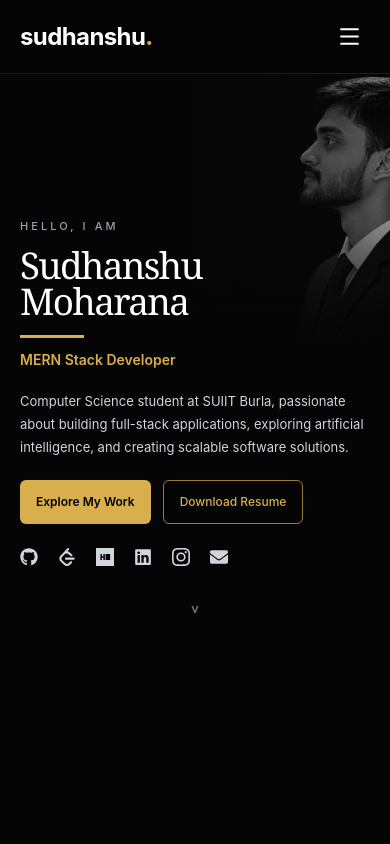
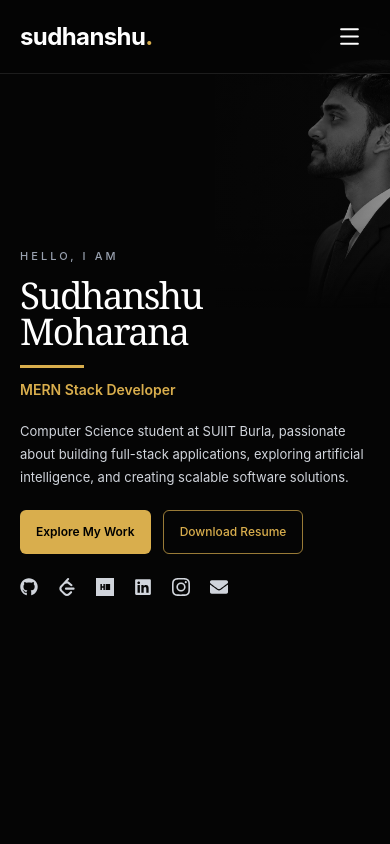
Before and after one commit to MoharanaSudhanshu/portfolio, a React (Vite) app: page / in a window 390 px wide. Shown: the top 844 px of the page. Built offline with nearby package versions, Linux system fonts and the light colour scheme.

Commit message:
Refactor Hero component markup and comments
Refactor Hero component for improved readability and structure.

```diff
--- a/src/components/Hero.jsx
+++ b/src/components/Hero.jsx
@@ -65,57 +65,56 @@ function Hero() {
         lg:py-20
       "
     >
-      {/* =========================================
-          MOBILE BACKGROUND
-          Small portrait positioned beside the name
-      ========================================== */}
+      {/* =====================================
+          MOBILE PORTRAIT
+          Positioned beside the name
+      ====================================== */}
       <div
         className="
           absolute inset-0 -z-10
           overflow-hidden
+          bg-[#050505]
           lg:hidden
-          bg-[#050505]
         "
         aria-hidden="true"
       >
-        {/* Small portrait on the right */}
         <img
           src={profile}
           alt=""
           className="
             absolute
-            right-[-8%]
-            top-[5%]
-            h-[310px]
-            w-[58%]
+            right-[-7%]
+            top-[28px]
+            h-[280px]
+            w-[52%]
             object-cover
             object-[65%_center]
             grayscale
             opacity-75
-            sm:top-[3%]
-            sm:h-[360px]
-            sm:w-[52%]
+            sm:top-[35px]
+            sm:h-[340px]
+            sm:w-[48%]
           "
           style={{
             maskImage:
-              "linear-gradient(to bottom, black 55%, transparent 100%)",
+              "linear-gradient(to bottom, transparent 0%, black 10%, black 70%, transparent 100%)",
             WebkitMaskImage:
-              "linear-gradient(to bottom, black 55%, transparent 100%)",
+              "linear-gradient(to bottom, transparent 0%, black 10%, black 70%, transparent 100%)",
           }}
         />
 
-        {/* Smooth blend on the left */}
+        {/* Keep text readable on the left */}
         <div
           className="
             absolute inset-0
             bg-gradient-to-r
             from-[#050505]
             via-[#050505]/85
-            to-[#050505]/10
+            to-[#050505]/15
           "
         />
 
-        {/* Blend the portrait into the page background */}
+        {/* Smooth bottom blend */}
         <div
           className="
             absolute inset-0
@@ -127,10 +126,10 @@ function Hero() {
         />
       </div>
 
-      {/* =========================================
-          DESKTOP BACKGROUND
-          Preserved separately from mobile styling
-      ========================================== */}
+      {/* =====================================
+          DESKTOP PORTRAIT
+          Desktop styling kept separate
+      ====================================== */}
       <div
         className="
           pointer-events-none
@@ -175,9 +174,9 @@ function Hero() {
         />
       </div>
 
-      {/* =========================================
-          CONTENT
-      ========================================== */}
+      {/* =====================================
+          HERO CONTENT
+      ====================================== */}
       <div
         className="
           relative mx-auto
@@ -220,7 +219,8 @@ function Hero() {
           {/* NAME */}
           <h1
             className="
-              font-serif font-medium
+              font-serif
+              font-medium
               tracking-[-0.045em]
               text-[clamp(2.3rem,8vw,3.4rem)]
               leading-[0.98]
@@ -296,7 +296,7 @@ function Hero() {
             software solutions.
           </p>
 
-          {/* BUTTONS */}
+          {/* ACTION BUTTONS */}
           <div
             className="
               mt-5
@@ -404,30 +404,6 @@ function Hero() {
             ))}
           </div>
         </motion.div>
-
-        {/* SCROLL INDICATOR */}
-        <Link
-          to="about"
-          smooth={true}
-          duration={500}
-          offset={-80}
-          aria-label="Scroll to About section"
-          className="
-            relative z-10
-            mt-8
-            block
-            cursor-pointer
-            text-center
-            text-xl
-            text-gray-500
-            transition-colors
-            hover:text-[#D9AE4D]
-            sm:mt-10
-            lg:mt-8
-          "
-        >
-          ˅
-        </Link>
       </div>
     </section>
   );
```
